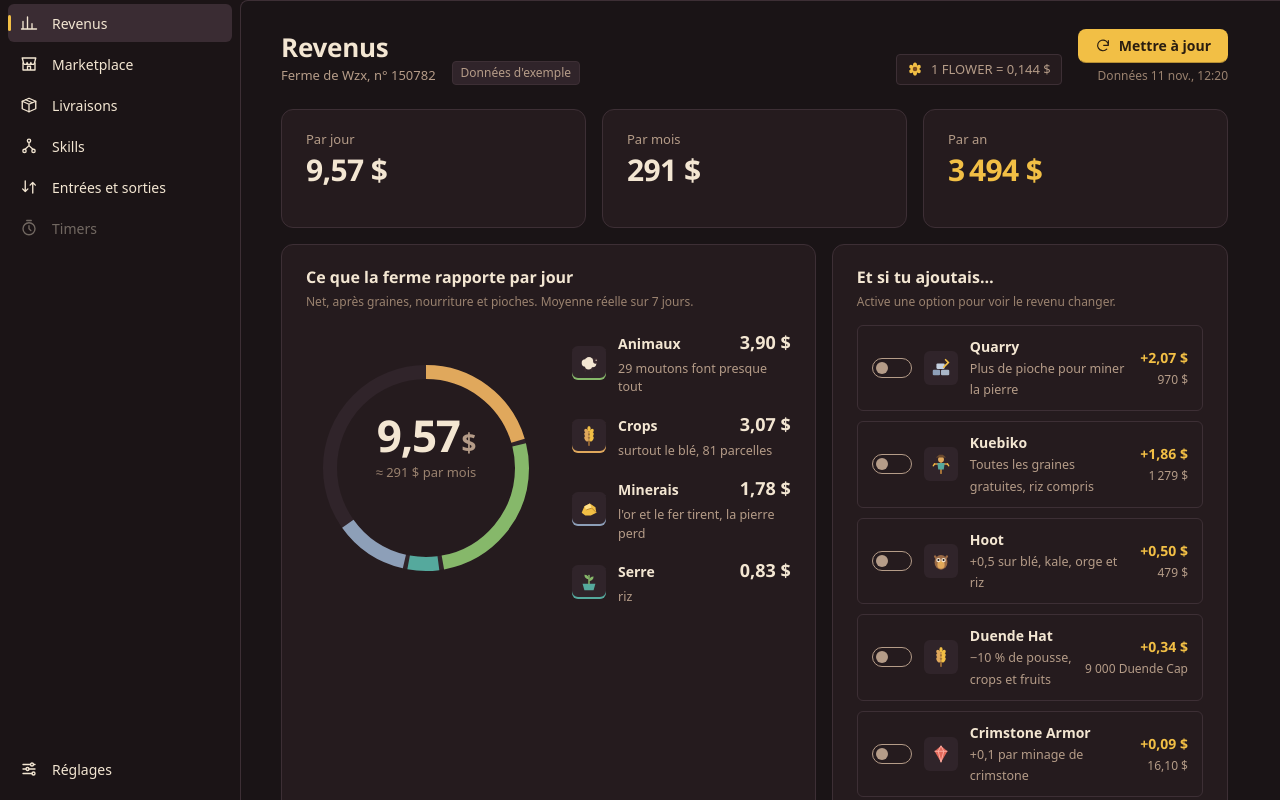
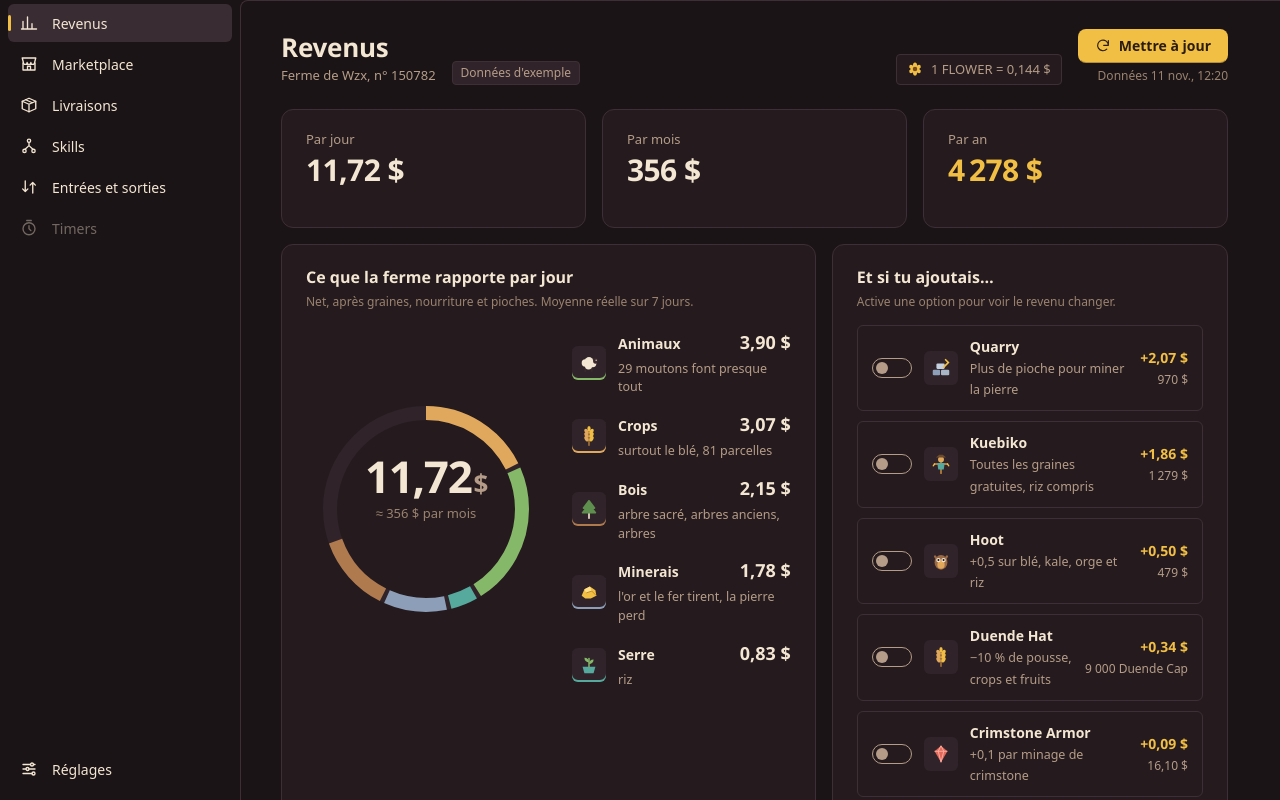
Before and after one commit to wzx-rc/NoteIt, a React (Vite) app in the folder harvest-desk/: page / in a window 1280 px wide. Shown: the top 800 px of the page. Built offline with nearby package versions, Linux system fonts and the light colour scheme.

Commit message:
Harvest Desk: count wood (chops, beavers, axes, Money Tree) and value the Trees skills
Co-Authored-By: Claude Opus 5.5 <noreply@anthropic.com>
Claude-Session: https://claude.ai/code/session_011NbR3cuUn4BdW5GdYoT4Ls

```diff
--- a/harvest-desk/src/core/engine.ts
+++ b/harvest-desk/src/core/engine.ts
@@ -18,7 +18,7 @@ export interface Market {
 }
 
 export interface Line { key: string; label: string; qty?: number; gross: number; cost: number; net: number }
-export type CategoryKey = "crops" | "animals" | "greenhouse" | "minerals";
+export type CategoryKey = "crops" | "animals" | "greenhouse" | "minerals" | "wood";
 export interface Category { key: CategoryKey; gross: number; cost: number; net: number; lines: Line[] }
 export interface Report { categories: Record<CategoryKey, Category>; net: number; gross: number; cost: number }
 
@@ -212,6 +212,53 @@ export class Engine {
     return sumCat("greenhouse", lines);
   }
 
+  // ---------- Wood (events/landExpansion/chop.ts → getWoodDropAmount, getRequiredAxeAmount, getReward) ----------
+
+  /** Wood from one chop of a tree with this multiplier and tier. */
+  woodYield(mult = 1, tier = 1): number {
+    const f = this.f;
+    let amount = 1;
+    if (f.has("Woody the Beaver") || f.has("Apprentice Beaver") || f.has("Foreman Beaver")) amount *= 1.2;
+    if (f.inventory("Discord Mod") > 0) amount *= 1.35;
+    if (f.inventory("Lumberjack") > 0) amount *= 1.1;
+    // Tough Tree: a rank % chance (0.95 / 0.94 / 0.925) of ×3.
+    const tough = Math.min(f.skill("Tough Tree"), 3);
+    if (tough) amount *= 1 + 2 * ([0.95, 0.94, 0.925][tough - 1] / 100);
+    const lj = Math.min(f.skill("Lumberjack's Extra"), 3);
+    if (lj) amount += [0.1, 0.15, 0.2][lj - 1];
+    if (f.has("Wood Nymph Wendy")) amount += 0.2;
+    if (f.has("Tiki Totem")) amount += 0.1;
+    if (f.has("Squirrel")) amount += 0.1;
+    if (f.faction && f.wears(f.faction.secondaryTool)) amount += 0.25;
+    amount += 0.2; // native: 20 % chance of +1
+    amount *= mult;
+    if (tier === 2) amount += 0.5;
+    if (tier === 3) amount += 2.5;
+    return amount;
+  }
+
+  wood(): Category {
+    const f = this.f;
+    const trees = Object.values(f.raw.trees ?? {});
+    const kinds = new Map<string, { mult: number; tier: number }>();
+    for (const t of trees) if (t.name || t.multiplier) kinds.set(t.name ?? "Tree", { mult: t.multiplier ?? 1, tier: t.tier ?? 1 });
+    if (!kinds.size) kinds.set("Tree", { mult: 1, tier: 1 });
+    const money = Math.min(f.skill("Money Tree"), 3);
+    const feller = Math.min(f.skill("Feller's Discount"), 3);
+    const axe = f.has("Foreman Beaver") ? 0 : this.coins(20 * (feller ? [0.8, 0.75, 0.7][feller - 1] : 1)) * (f.inventory("Logger") > 0 ? 0.5 : 1);
+    const lines: Line[] = [];
+    for (const [name, k] of kinds) {
+      const chops = this.rate(`${name === "Tree" ? "Basic Tree" : name} Chopped`);
+      if (!chops) continue;
+      const qty = chops * this.woodYield(k.mult, k.tier);
+      // Money Tree: a rank % chance (0.95 / 0.94 / 0.925) of 200 coins × the tree multiplier.
+      const coins = money ? chops * ([0.95, 0.94, 0.925][money - 1] / 100) * this.coins(200 * k.mult) : 0;
+      const label = name === "Tree" ? "Arbres" : name === "Ancient Tree" ? "Arbres anciens" : name === "Sacred Tree" ? "Arbre sacré" : name;
+      lines.push(line(name, label, qty * this.price("Wood") + coins, chops * k.mult * axe, qty));
+    }
+    return sumCat("wood", lines);
+  }
+
   // ---------- Minerals (stoneMine.ts, ironMine.ts, mineGold.ts, mineCrimstone.ts) ----------
 
   private nodeTypes(nodes: Record<string, { name?: string; tier?: number; multiplier?: number }> | undefined, base: string) {
@@ -397,7 +444,7 @@ export class Engine {
   }
 
   report(): Report {
-    const categories = { crops: this.crops(), animals: this.animals(), greenhouse: this.greenhouse(), minerals: this.minerals() };
+    const categories = { crops: this.crops(), animals: this.animals(), greenhouse: this.greenhouse(), minerals: this.minerals(), wood: this.wood() };
     const cats = Object.values(categories);
     return {
       categories,
--- a/harvest-desk/src/core/farm.ts
+++ b/harvest-desk/src/core/farm.ts
@@ -17,6 +17,7 @@ export interface Farm {
   iron?: Record<string, { name?: string; tier?: number; multiplier?: number; x?: number; y?: number }>;
   gold?: Record<string, { name?: string; tier?: number; multiplier?: number; x?: number; y?: number }>;
   crimstones?: Record<string, { minesLeft?: number }>;
+  trees?: Record<string, { name?: string; multiplier?: number; tier?: number }>;
   crops?: Record<string, { x?: number; y?: number; beeSwarm?: { count?: number }; fertiliser?: { name?: string } }>;
   henHouse?: { animals?: Record<string, Animal> };
   barn?: { animals?: Record<string, Animal> };
--- a/harvest-desk/src/core/skills.ts
+++ b/harvest-desk/src/core/skills.ts
@@ -38,6 +38,7 @@ export const SHARDS_PER_CRYSTAL = 3;
 const ENGINE_SKILLS = new Set<string>([
   ...Object.keys(SKILL_RANKS), ...Object.keys(SPLIT_SKILLS),
   "Double Bale", "Bale Economy", "Glass Room", "Greenhouse Gamble", "Seeded Bounty", "Seedy Business", "Frugal Miner",
+  "Tough Tree", "Lumberjack's Extra", "Money Tree", "Feller's Discount",
   "Horror Mike", "Laurie's Gains", "Greasy Plants", "Slick Saver", "Oil Extraction", "Oil Rig", "Oil Gadget", "Efficiency Extension Module",
 ]);
 
@@ -61,10 +62,16 @@ const SPEED: Record<string, Target> = {
   "Midas Sprint": { cat: "minerals", line: only("Gold") },
   "Midas Rush": { cat: "minerals", line: only("Gold") },
   "Fireside Alchemist": { cat: "minerals", line: only("Crimstone") },
+  "Tree Charge": { cat: "wood" },
+  // A rank % chance that the tree is back at once: average time × (1 − chance).
+  "Tree Turnaround": { cat: "wood" },
 };
+const CHANCE_SPEED: Record<string, number[]> = { "Tree Turnaround": [0.15, 0.25, 0.35] };
 
 /** Time multiplier at a rank: from the rank table, or the "x0.8 …" of the description. */
 function speedAt(def: SkillDef, rank: number): number {
+  const c = CHANCE_SPEED[def.name];
+  if (c) return 1 - c[Math.min(rank, c.length) - 1];
   if (def.ranks?.length) return def.ranks[Math.min(rank, def.ranks.length) - 1];
   const m = /^x([\d.]+)/.exec(def.buff ?? "");
   return m ? Number(m[1]) : 1;
@@ -84,6 +91,7 @@ const POWER: Record<string, { cat: CategoryKey; hours: number[] }> = {
   "Instant Growth": { cat: "crops", hours: [72, 60, 48] },
   "Greenhouse Guru": { cat: "greenhouse", hours: [96, 84, 72] },
   "Barnyard Rouse": { cat: "animals", hours: [120, 96, 84] },
+  "Tree Blitz": { cat: "wood", hours: [24, 18, 12] },
 };
 
 /** FLOWER earned by one full cycle of a category: its daily net divided by cycles per day. */
@@ -105,6 +113,11 @@ function cycleValue(farm: Farm, rates: Rates, r: Report, cat: CategoryKey): numb
     const pots = Object.keys((farm as { greenhouse?: { pots?: object } }).greenhouse?.pots ?? {}).length || 4;
     const harvests = r.categories.greenhouse.lines.reduce((a, l) => a + rate(`${l.key} Harvested`), 0);
     return harvests ? (r.categories.greenhouse.net * pots) / harvests : 0;
+  }
+  if (cat === "wood") {
+    const trees = Object.keys(farm.trees ?? {}).length;
+    const chops = r.categories.wood.lines.reduce((a, l) => a + rate(`${l.key === "Tree" ? "Basic Tree" : l.key} Chopped`), 0);
+    return chops ? (r.categories.wood.net * trees) / chops : 0;
   }
   // Animals: each type's net per feeding round of the whole herd.
   return r.categories.animals.lines.reduce((a, l) => {
--- a/harvest-desk/src/ui/icons.tsx
+++ b/harvest-desk/src/ui/icons.tsx
@@ -112,6 +112,9 @@ const ICONS: Record<string, ReactElement> = {
       <path d="M8 19c2 1.5 4 1.5 6 0" stroke="#55a99d" strokeWidth="1.6" fill="none" strokeLinecap="round" />
     </g>
   ),
+  wood: (
+    <g fill="none" stroke="currentColor" strokeWidth="1.8" strokeLinecap="round" strokeLinejoin="round"><path d="M12 22v-6" /><path d="M12 3 6 11h3l-4 5h14l-4-5h3z" fill="#5f8f4e" stroke="#5f8f4e" /></g>
+  ),
   lightning: <path d="M13 2L5 13.5h6L10 22l9-12h-6.2z" fill="#f2bf45" />,
   play: <path d="M8 5v14l11-7z" fill="currentColor" />,
   market: (
--- a/harvest-desk/src/ui/model.ts
+++ b/harvest-desk/src/ui/model.ts
@@ -11,6 +11,7 @@ export const CATS: CatMeta[] = [
   { key: "animals", name: "Animaux", icon: "sheep", color: "var(--sheep)" },
   { key: "greenhouse", name: "Serre", icon: "rice", color: "var(--glass)" },
   { key: "minerals", name: "Minerais", icon: "gold", color: "var(--ore)" },
+  { key: "wood", name: "Bois", icon: "wood", color: "var(--wood)" },
 ];
 
 /** Everything the dashboard shows, in $ per day. */
@@ -52,6 +53,7 @@ function subtitles(farm: Farm, r: Report, plots: number): Record<CategoryKey, st
     crops: crops.length ? `surtout le ${frCrop(crops[0].label)}${plots ? `, ${plots} parcelles` : ""}` : "aucune récolte mesurée",
     animals: ani.length ? `${herd(typeOf[ani[0].label] ?? "")} ${ani[0].label.toLowerCase()} font presque tout` : "aucun animal nourri",
     greenhouse: gh.length ? gh.join(", ") : "rien récolté",
+    wood: top("wood").length ? `${top("wood").map((l) => l.label.toLowerCase()).join(", ")}` : "aucune coupe mesurée",
     minerals: [win.length ? `${win.map((w) => (w === "or" ? "l'or" : `le ${w}`)).join(" et ")} ${win.length > 1 ? "tirent" : "tire"}` : "",
       lose.length ? `${lose.map((w) => (w === "pierre" ? "la pierre" : `le ${w}`)).join(" et ")} ${lose.length > 1 ? "perdent" : "perd"}` : ""]
       .filter(Boolean).join(", ") || "aucun minage mesuré",
--- a/harvest-desk/src/ui/styles.css
+++ b/harvest-desk/src/ui/styles.css
@@ -17,6 +17,7 @@
   --sheep:#86b86a;
   --glass:#55a99d;
   --ore:#8d9fb8;
+  --wood:#b07a4f;
   --loss:#e2685a;
   --sky:#5b93d3;
   --mica:rgba(22,15,18,.88);
```
Also changed, not shown: harvest-desk/src/demo/fixture.json, 1 other file (tests, documents, lock files or other folders).
